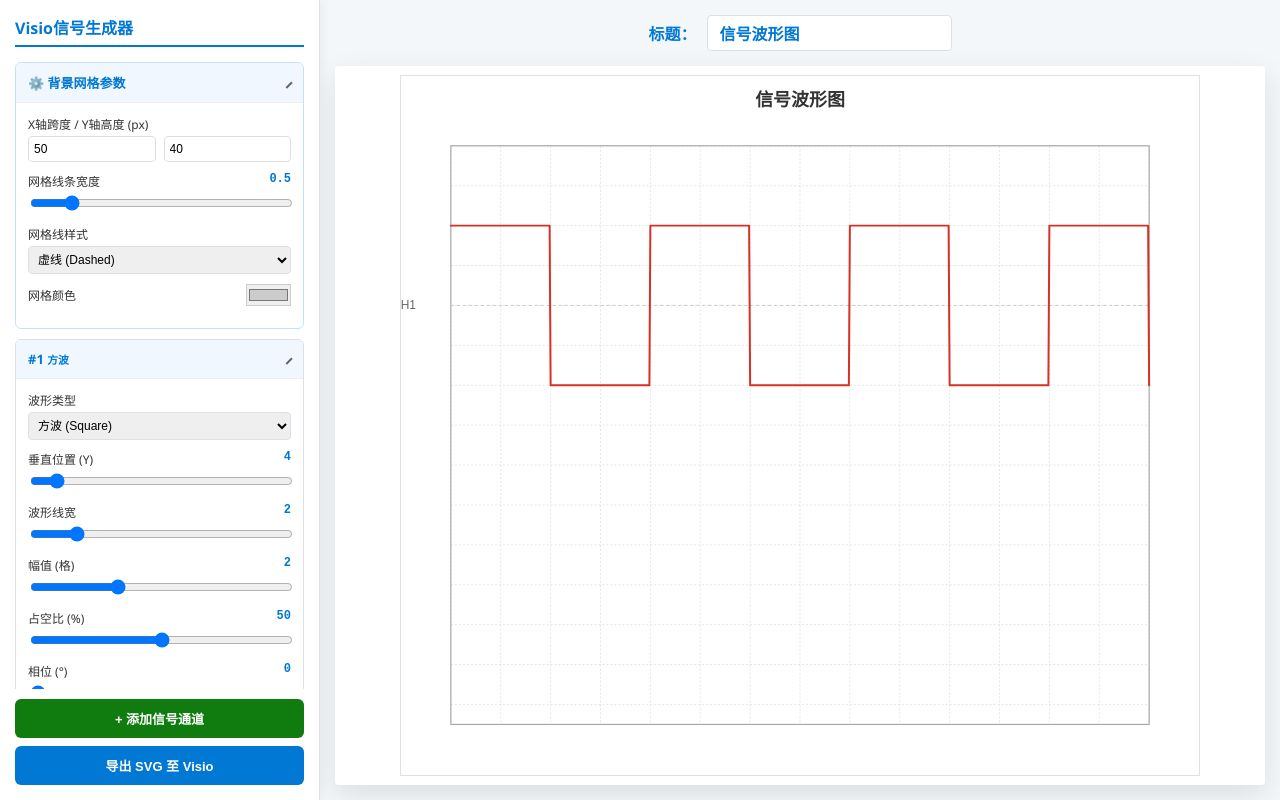
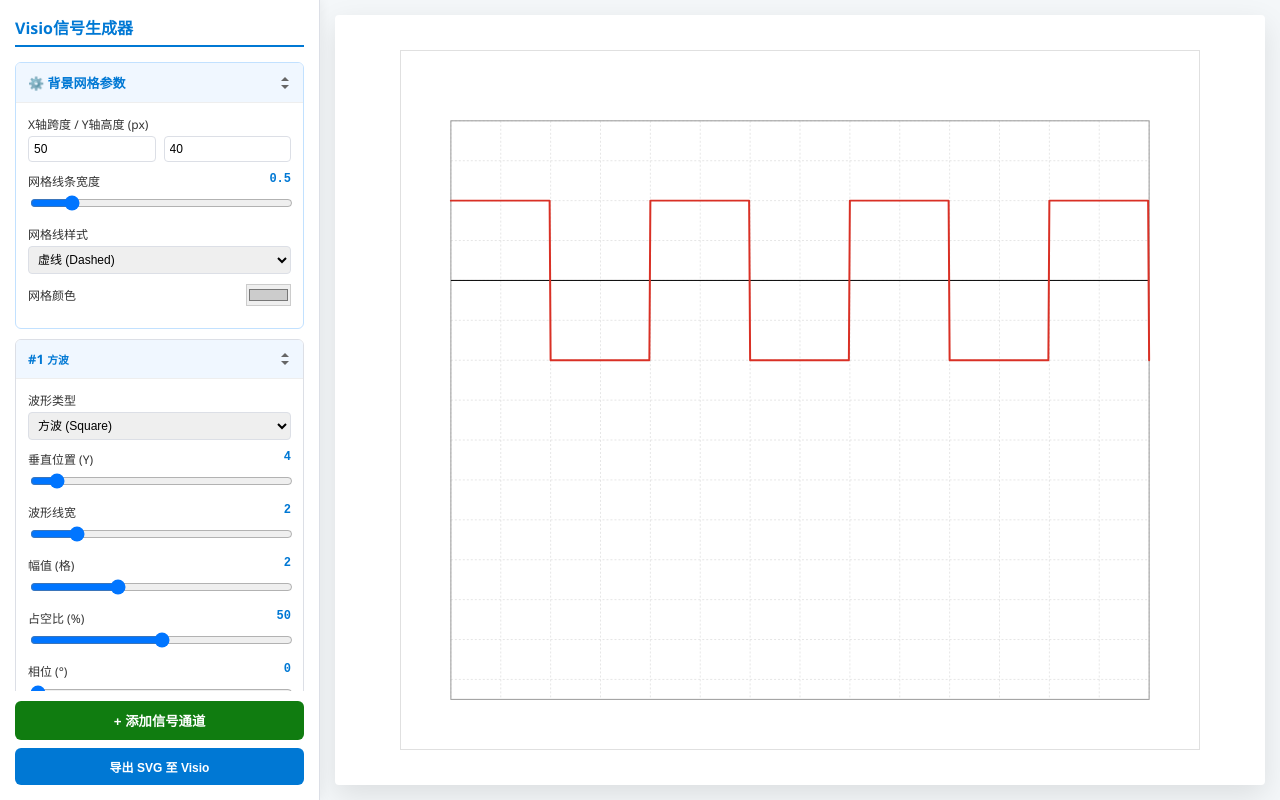
Before and after one commit to yaoming-wang/signal_generator, a plain HTML site: page index.html in a window 1280 px wide. Drawn offline with Linux system fonts and the light colour scheme.

Commit message:
fix: 完整上下箭头、移除页面标题、移除通道标签、添加波形中线

```diff
--- a/index.html
+++ b/index.html
@@ -90,9 +90,9 @@
         input[type="color"] { border: 1px solid #ccc; width: 45px; height: 22px; cursor: pointer; padding: 0; }
         select, input[type="number"] { width: 100%; padding: 5px; border: 1px solid var(--border); border-radius: 4px; font-size: 12px; }
 
-        .btn-add { background: #107c10; color: white; border:none; padding:10px; border-radius:6px; cursor:pointer; width:100%; font-weight:bold; margin-bottom:8px; transition: 0.2s; flex-shrink: 0; font-size: 13px; }
+        .btn-add { background: #107c10; color: white; border:none; padding:10px; border-radius:6px; cursor:pointer; width:100%; font-weight:bold; margin-bottom:8px; transition: 0.2s; flex-shrink: 0; }
         .btn-add:hover { background: #0e6c0e; }
-        .btn-exp { background: var(--primary); color: white; border:none; padding:10px; border-radius:6px; cursor:pointer; width:100%; font-weight:bold; transition: 0.2s; flex-shrink: 0; font-size: 13px; }
+        .btn-exp { background: var(--primary); color: white; border:none; padding:10px; border-radius:6px; cursor:pointer; width:100%; font-weight:bold; transition: 0.2s; flex-shrink: 0; font-size: 12px; }
         .btn-exp:hover { background: #005a9e; }
         .btn-remove { width:auto; color:#d93025; background:none; border:none; cursor:pointer; font-size:11px; transition: 0.2s; }
         .btn-remove:hover { color:#c5221f; }
@@ -119,11 +119,7 @@
         }
 
         .main-header {
-            margin-bottom: 15px;
-            display: flex;
-            gap: 10px;
-            align-items: center;
-            flex-shrink: 0;
+            display: none;
         }
 
         .title-input {
@@ -163,20 +159,40 @@
             display: block;
         }
 
-        /* 箭头动画 - 上下箭头 */
+        /* 箭头动画 - 完整上下箭头 */
         .arrow {
-            width: 8px;
-            height: 8px;
-            border: solid #666;
-            border-width: 2px 0 0 0;
+            width: 12px;
+            height: 12px;
             display: inline-block;
-            transform: rotate(-45deg);
+            margin-left: 4px;
+            position: relative;
             transition: transform 0.3s ease;
-            margin-left: 4px;
+        }
+
+        .arrow::before,
+        .arrow::after {
+            content: '';
+            position: absolute;
+            width: 0;
+            height: 0;
+            border-left: 4px solid transparent;
+            border-right: 4px solid transparent;
+        }
+
+        .arrow::before {
+            border-bottom: 4px solid #666;
+            top: 0;
+            left: 2px;
+        }
+
+        .arrow::after {
+            border-top: 4px solid #666;
+            bottom: 0;
+            left: 2px;
         }
 
         .panel.active .arrow {
-            transform: rotate(135deg);
+            transform: rotate(180deg);
         }
 
         .flex-row {
@@ -364,12 +380,8 @@
         const GStroke = gridConfig.stroke;
         const gColor = document.getElementById('gridColor').value;
         const gStyle = document.getElementById('gridStyle').value;
-        const title = document.getElementById('titleInput').value || '信号波形图';
 
         let svg = `<svg width="${W}" height="${H}" viewBox="0 0 ${W} ${H}" xmlns="http://www.w3.org/2000/svg" style="background:white; border: 1px solid #e0e0e0;">`;
-
-        // 绘制标题
-        svg += `<text x="${W/2}" y="30" font-family="Arial" font-size="18" font-weight="bold" fill="#333" text-anchor="middle">${title}</text>`;
 
         const dashAttr = gStyle === "0" ? "" : `stroke-dasharray="${gStyle}"`;
         const contentMargin = 70;
@@ -401,12 +413,10 @@
                 pts.push(`${x},${y}`);
             }
 
-            // 基准线
-            svg += `<line x1="${margin}" y1="${baseY}" x2="${W-margin}" y2="${baseY}" stroke="#ccc" stroke-width="1" stroke-dasharray="3,3" />`;
+            // 中线 - 黑色横线
+            svg += `<line x1="${margin}" y1="${baseY}" x2="${W-margin}" y2="${baseY}" stroke="#000000" stroke-width="1" />`;
             // 波形
             svg += `<polyline points="${pts.join(' ')}" fill="none" stroke="${sig.color}" stroke-width="${sig.stroke}" stroke-linecap="round" stroke-linejoin="round" />`;
-            // 通道标签
-            svg += `<text x="${margin-35}" y="${baseY+4}" font-family="Arial" font-size="12" fill="#666" text-anchor="end">CH${idx+1}</text>`;
         });
 
         svg += `</svg>`;
```
